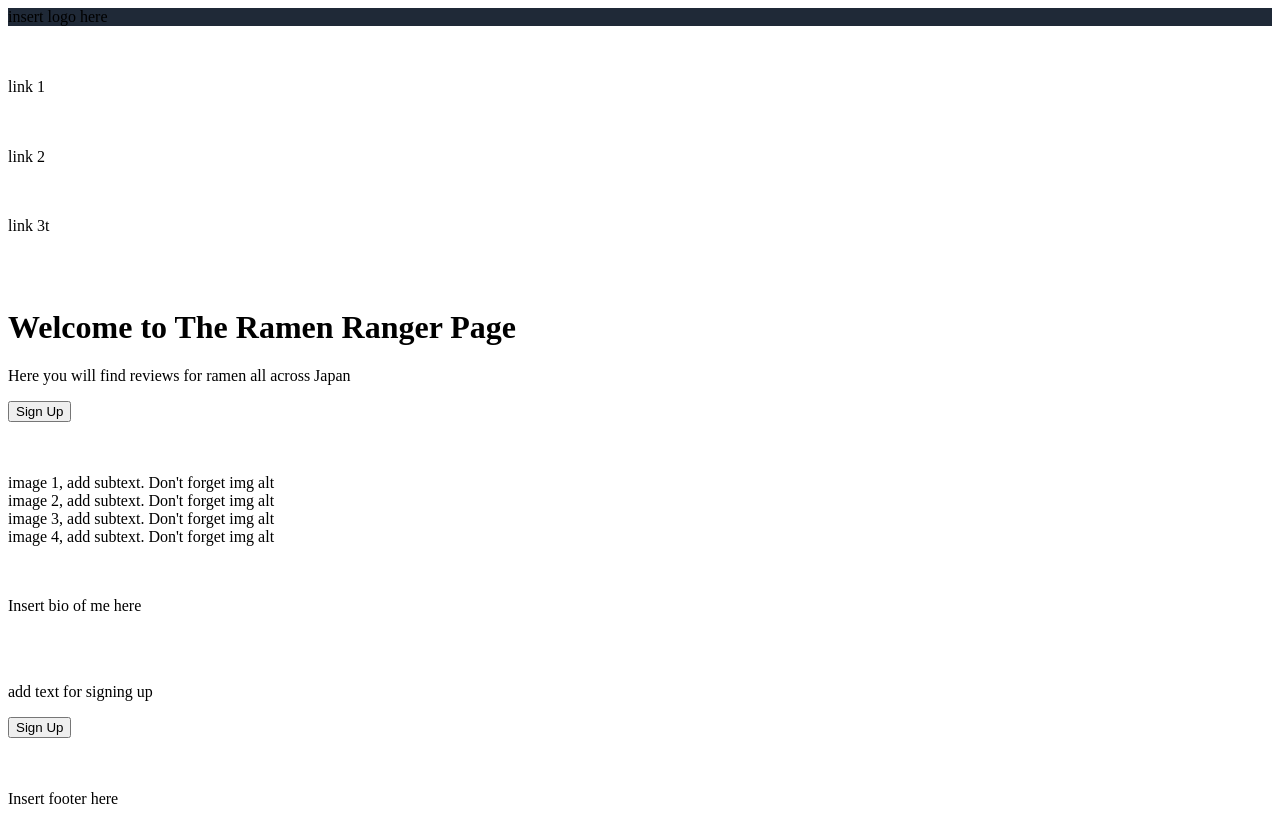
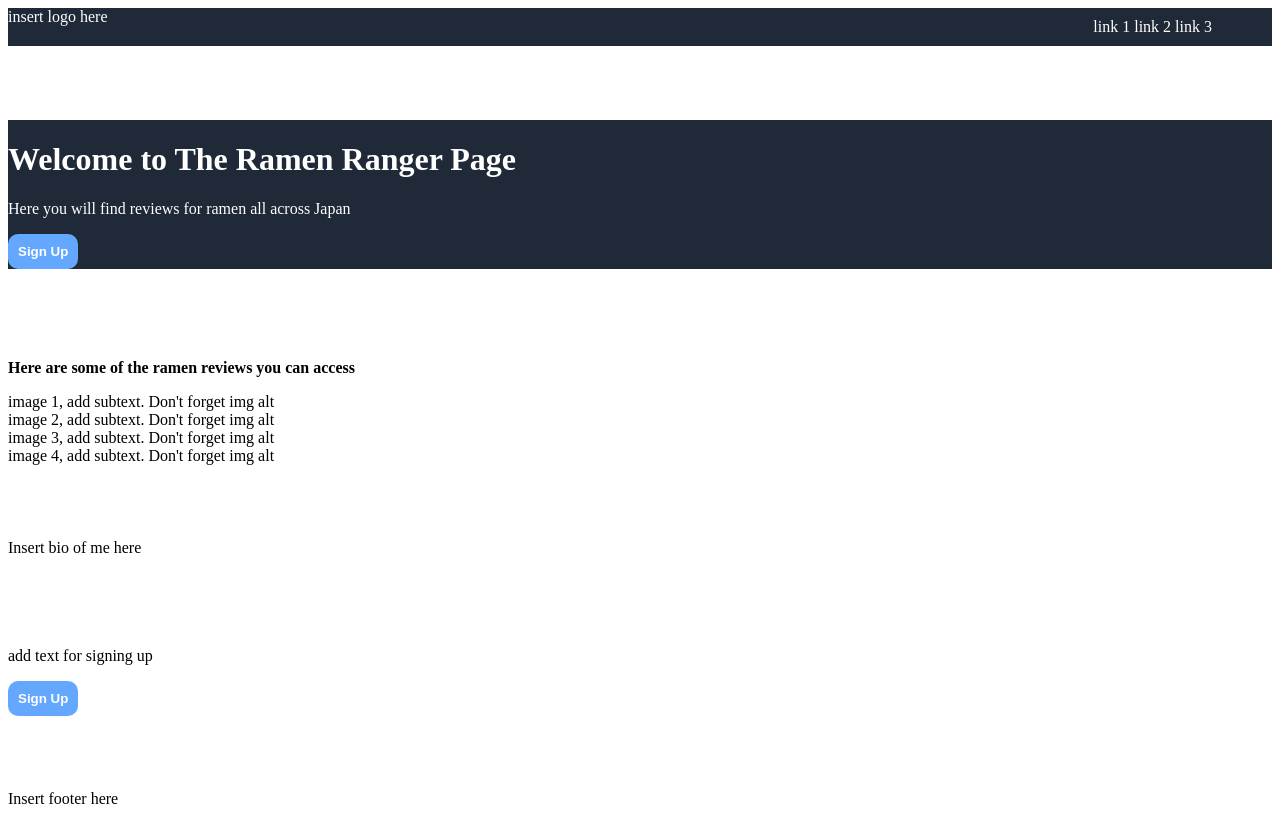
Before and after one commit to sumstot/odin-landing-page, a plain HTML site: page index.html in a window 1280 px wide. Drawn offline with Linux system fonts and the light colour scheme.

Commit message:
Continuing to style the top elements of the site with CSS. Fixed and issue with the button color being overriden.

```diff
--- a/index.html
+++ b/index.html
@@ -7,16 +7,20 @@
     <link rel="stylesheet" href="style.css">
   </head>
   <body>
-    <div class="header"> insert logo here </div>
-      <a>link 1</a>
-      <a>link 2</a>
-      <a>link 3t</a>
+    <div class="header"> insert logo here
+      <div class="right-links">
+        <a>link 1</a>
+        <a>link 2</a>
+        <a>link 3</a>
+      </div>
+    </div>
     <div class="top">
       <h1>Welcome to The Ramen Ranger Page </h1>
       <p> Here you will find reviews for ramen all across Japan</p>
-      <button class="top-button">Sign Up</button>
+      <button class="top-butto button">Sign Up</button>
     </div>
     <div class="information">
+      <p>Here are some of the ramen reviews you can access</p>
       <div class="image">image 1, add subtext. Don't forget img alt</div>
       <div class="image">image 2, add subtext. Don't forget img alt</div>
       <div class="image">image 3, add subtext. Don't forget img alt</div>
@@ -25,7 +29,7 @@
     <div class="bio">Insert bio of me here</div>
     <div class="bottom-sign-up">
       <p>add text for signing up</p>
-      <button class="bottom-button">Sign Up</button>
+      <button class="bottom button">Sign Up</button>
     </div>
     <div class="footer">Insert footer here</div>
   </body>
--- a/style.css
+++ b/style.css
@@ -8,5 +8,32 @@ body {
 .header {
   background-color: #1f2937;
   display: flex;
+  flex: 0;
+  flex-direction: row;
   justify-content: space-between;
+  color: #FFFFFF;
 }
+
+.button {
+  border-radius: 10px;
+  background-color: #64A7FF;
+  color: white;
+  font-weight: 700;
+  padding: 10px;
+  border: none;
+}
+
+.top {
+  background-color: #1f2937;
+  color: #FFFFFF;
+  justify-items: flex-start;
+}
+
+.right-links{
+  justify-self: flex-end;
+  padding: 10px;
+  margin-right: 50px;
+}
+.information p{
+  font-weight: 800;
+}
```
